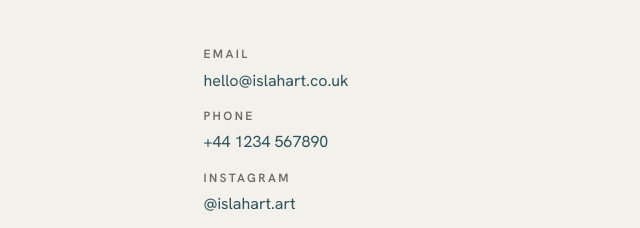
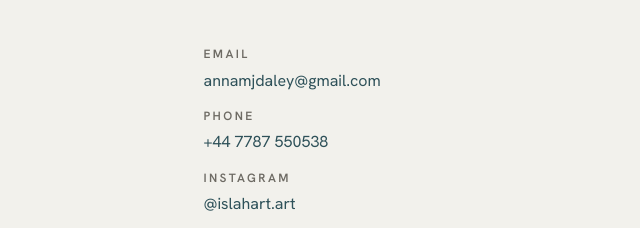
Before and after one commit to willjdaley15/Anna-Daley-Art, a plain HTML site: page index.html in a window 1280 px wide. Shown: the part 2649-2877 px from the top of the page, 517-1157 px from the left. Drawn offline with Linux system fonts and the light colour scheme.

Commit message:
Update index.html

```diff
--- a/index.html
+++ b/index.html
@@ -214,8 +214,8 @@
       <p>For commissions, exhibition enquiries, or questions about a piece, send a note any time. Originals can be viewed by appointment at the studio in Aberdeen.</p>
     </div>
     <div class="info">
-      <div><span class="lbl">Email</span><a href="mailto:hello@islahart.co.uk">hello@islahart.co.uk</a></div>
-      <div><span class="lbl">Phone</span><a href="tel:+441234567890">+44 1234 567890</a></div>
+      <div><span class="lbl">Email</span><a href="mailto:Annamjdaley@gmail.com">annamjdaley@gmail.com</a></div>
+      <div><span class="lbl">Phone</span><a href="tel:+7787550538">+44 7787 550538</a></div>
       <div><span class="lbl">Instagram</span><a href="https://instagram.com/" target="_blank" rel="noopener">@islahart.art</a></div>
       <div><span class="lbl">Studio</span>Aberdeen, Scotland — by appointment</div>
     </div>
```
